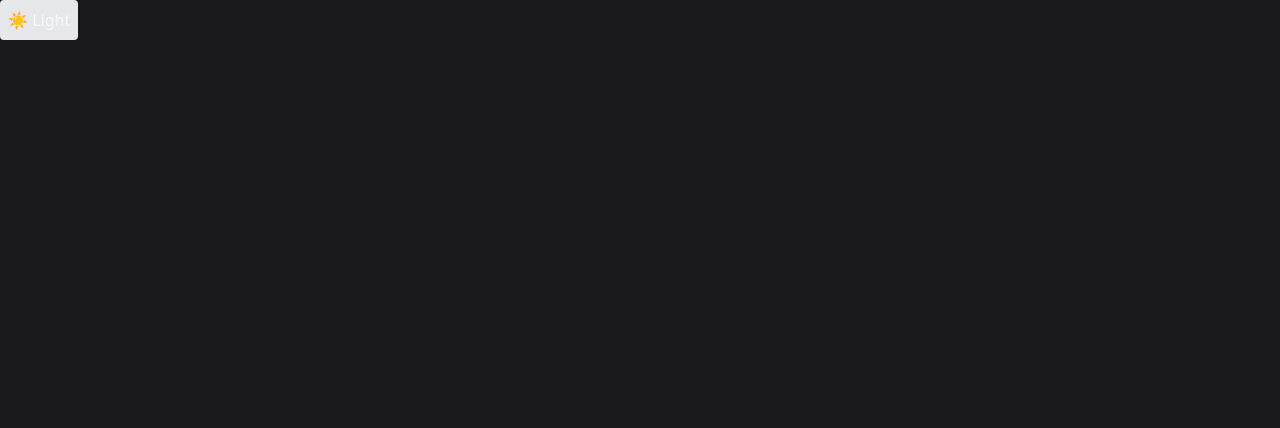
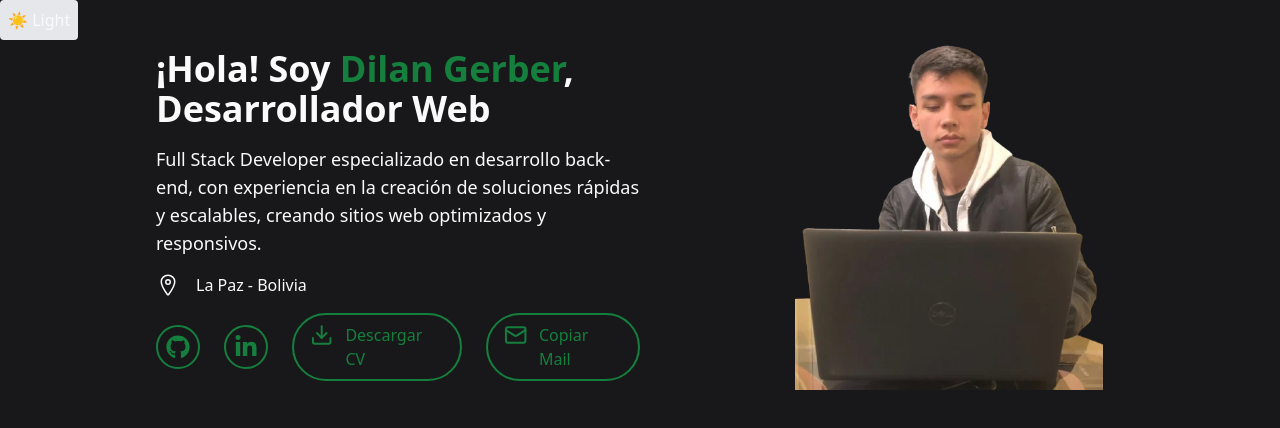
Before and after one commit to DilanGerber/portfolio-dilan, a Next.js app: page / in a window 1280 px wide. Shown: the top 428 px of the page. Built offline with nearby package versions, Linux system fonts and the light colour scheme.

Commit message:
Landing e icons

```diff
--- a/src/app/page.js
+++ b/src/app/page.js
@@ -1,9 +1,11 @@
+import Landing from "@/components/home/Landing";
 import ThemeSwitcher from "@/components/theme/ThemeSwitcher";
 
 export default function Home() {
   return (
     <div className=" ">
       <ThemeSwitcher/>
+      <Landing />
     </div>
   );
 }
--- /dev/null
+++ b/src/components/home/Landing.jsx
@@ -0,0 +1,73 @@
+import Image from 'next/image'
+import React from 'react'
+import IconDownload from '../icons/IconDownload'
+import IconGitHub from '../icons/IconGitHub'
+import IconLinkedin from '../icons/IconLinkedin'
+import IconLocation from '../icons/IconLocation'
+import IconMail from '../icons/IconMail'
+
+const Landing = () => {
+  return (
+    <section className=' relative px-4 grid max-w-[1000px] mx-auto md:grid-cols-2'>
+        <div className='flex flex-col justify-center'>
+            <h1 className="text-4xl font-bold">¡Hola! Soy <span className=' text-green-700' aria-label="Dilan Gerber">Dilan Gerber</span>, Desarrollador Web</h1>
+            <p className="text-lg font-light max-w-xl mx-auto mt-4">
+                Full Stack Developer especializado en desarrollo back-end, con experiencia en la creación de soluciones rápidas y escalables, creando sitios web optimizados y responsivos.
+            </p>
+            <div className='flex flex-row items-center gap-4 mt-4'>
+                <IconLocation className="size-6" />
+                <p>La Paz - Bolivia</p>
+            </div>
+            <div className="flex items-center gap-6 mt-4">
+                <a
+                    href="https://github.com/dilangerber"
+                    target="_blank"
+                    rel="noopener noreferrer"
+                    className="p-2  border-2 border-green-700 rounded-full text-green-700 hover:bg-green-800 hover:text-white transition-colors"
+                    aria-label="GitHub de Dilan Gerber"
+                >
+                    <IconGitHub className="size-6" />
+                </a>
+                <a
+                    href="https://linkedin.com/in/dilangerber"
+                    target="_blank"
+                    rel="noopener noreferrer"
+                    className="p-2  border-2 border-green-700 rounded-full text-green-700 hover:bg-green-800 hover:text-white transition-colors"
+                    aria-label="LinkedIn de Dilan Gerber"
+                >
+                    <IconLinkedin className="size-6" />
+                </a>
+                <a
+                    href="https://linkedin.com/in/dilangerber"
+                    target="_blank"
+                    rel="noopener noreferrer"
+                    className="py-2 px-4  border-2 border-green-700 rounded-full text-green-700 hover:bg-green-800 hover:text-white transition-colors flex flex-row gap-3"
+                    aria-label="LinkedIn de Dilan Gerber"
+                >
+                    <IconDownload className="size-6" /> Descargar CV
+                </a>
+                <a
+                    href="https://linkedin.com/in/dilangerber"
+                    target="_blank"
+                    rel="noopener noreferrer"
+                    className="py-2 px-4  border-2 border-green-700 rounded-full text-green-700 hover:bg-green-800 hover:text-white transition-colors flex flex-row gap-3"
+                    aria-label="LinkedIn de Dilan Gerber"
+                >
+                    <IconMail className="size-6" /> Copiar Mail
+                </a>
+            </div>
+        </div>
+        <div className=' relative flex justify-center md:justify-end items-center'>
+            <Image
+                src='/assets/Dilan-Gerber-image.webp'
+                alt='Dilan Gerber'
+                width={1080}
+                height={1080}
+                className=' object-contain size-[350px]'
+            />
+        </div>
+    </section>
+  )
+}
+
+export default Landing
--- /dev/null
+++ b/src/components/icons/IconDownload.js
@@ -0,0 +1,18 @@
+import * as React from "react";
+const IconDownload = (props) => (
+  <svg
+    stroke="currentColor"
+    fill="none"
+    strokeWidth={2}
+    viewBox="0 0 24 24"
+    strokeLinecap="round"
+    strokeLinejoin="round"
+    xmlns="http://www.w3.org/2000/svg"
+    {...props}
+  >
+    <path d="M21 15v4a2 2 0 0 1-2 2H5a2 2 0 0 1-2-2v-4" />
+    <polyline points="7 10 12 15 17 10" />
+    <line x1={12} y1={15} x2={12} y2={3} />
+  </svg>
+);
+export default IconDownload
--- /dev/null
+++ b/src/components/icons/IconGitHub.js
@@ -0,0 +1,14 @@
+import * as React from "react";
+const IconGitHub = (props) => (
+  <svg
+    stroke="currentColor"
+    fill="currentColor"
+    strokeWidth={0}
+    viewBox="0 0 496 512"
+    xmlns="http://www.w3.org/2000/svg"
+    {...props}
+  >
+    <path d="M165.9 397.4c0 2-2.3 3.6-5.2 3.6-3.3.3-5.6-1.3-5.6-3.6 0-2 2.3-3.6 5.2-3.6 3-.3 5.6 1.3 5.6 3.6zm-31.1-4.5c-.7 2 1.3 4.3 4.3 4.9 2.6 1 5.6 0 6.2-2s-1.3-4.3-4.3-5.2c-2.6-.7-5.5.3-6.2 2.3zm44.2-1.7c-2.9.7-4.9 2.6-4.6 4.9.3 2 2.9 3.3 5.9 2.6 2.9-.7 4.9-2.6 4.6-4.6-.3-1.9-3-3.2-5.9-2.9zM244.8 8C106.1 8 0 113.3 0 252c0 110.9 69.8 205.8 169.5 239.2 12.8 2.3 17.3-5.6 17.3-12.1 0-6.2-.3-40.4-.3-61.4 0 0-70 15-84.7-29.8 0 0-11.4-29.1-27.8-36.6 0 0-22.9-15.7 1.6-15.4 0 0 24.9 2 38.6 25.8 21.9 38.6 58.6 27.5 72.9 20.9 2.3-16 8.8-27.1 16-33.7-55.9-6.2-112.3-14.3-112.3-110.5 0-27.5 7.6-41.3 23.6-58.9-2.6-6.5-11.1-33.3 2.6-67.9 20.9-6.5 69 27 69 27 20-5.6 41.5-8.5 62.8-8.5s42.8 2.9 62.8 8.5c0 0 48.1-33.6 69-27 13.7 34.7 5.2 61.4 2.6 67.9 16 17.7 25.8 31.5 25.8 58.9 0 96.5-58.9 104.2-114.8 110.5 9.2 7.9 17 22.9 17 46.4 0 33.7-.3 75.4-.3 83.6 0 6.5 4.6 14.4 17.3 12.1C428.2 457.8 496 362.9 496 252 496 113.3 383.5 8 244.8 8zM97.2 352.9c-1.3 1-1 3.3.7 5.2 1.6 1.6 3.9 2.3 5.2 1 1.3-1 1-3.3-.7-5.2-1.6-1.6-3.9-2.3-5.2-1zm-10.8-8.1c-.7 1.3.3 2.9 2.3 3.9 1.6 1 3.6.7 4.3-.7.7-1.3-.3-2.9-2.3-3.9-2-.6-3.6-.3-4.3.7zm32.4 35.6c-1.6 1.3-1 4.3 1.3 6.2 2.3 2.3 5.2 2.6 6.5 1 1.3-1.3.7-4.3-1.3-6.2-2.2-2.3-5.2-2.6-6.5-1zm-11.4-14.7c-1.6 1-1.6 3.6 0 5.9 1.6 2.3 4.3 3.3 5.6 2.3 1.6-1.3 1.6-3.9 0-6.2-1.4-2.3-4-3.3-5.6-2z" />
+  </svg>
+);
+export default IconGitHub
--- /dev/null
+++ b/src/components/icons/IconLinkedin.js
@@ -0,0 +1,14 @@
+import * as React from "react";
+const IconLinkedin = (props) => (
+  <svg
+    stroke="currentColor"
+    fill="currentColor"
+    strokeWidth={0}
+    viewBox="0 0 448 512"
+    xmlns="http://www.w3.org/2000/svg"
+    {...props}
+  >
+    <path d="M100.28 448H7.4V148.9h92.88zM53.79 108.1C24.09 108.1 0 83.5 0 53.8a53.79 53.79 0 0 1 107.58 0c0 29.7-24.1 54.3-53.79 54.3zM447.9 448h-92.68V302.4c0-34.7-.7-79.2-48.29-79.2-48.29 0-55.69 37.7-55.69 76.7V448h-92.78V148.9h89.08v40.8h1.3c12.4-23.5 42.69-48.3 87.88-48.3 94 0 111.28 61.9 111.28 142.3V448z" />
+  </svg>
+);
+export default IconLinkedin
--- /dev/null
+++ b/src/components/icons/IconLocation.js
@@ -0,0 +1,29 @@
+import * as React from "react";
+const IconLocation = (props) => (
+  <svg
+    stroke="currentColor"
+    fill="currentColor"
+    strokeWidth={0}
+    viewBox="0 0 512 512"
+    xmlns="http://www.w3.org/2000/svg"
+    {...props}
+  >
+    <path
+      fill="none"
+      strokeLinecap="round"
+      strokeLinejoin="round"
+      strokeWidth={32}
+      d="M256 48c-79.5 0-144 61.39-144 137 0 87 96 224.87 131.25 272.49a15.77 15.77 0 0 0 25.5 0C304 409.89 400 272.07 400 185c0-75.61-64.5-137-144-137z"
+    />
+    <circle
+      cx={256}
+      cy={192}
+      r={48}
+      fill="none"
+      strokeLinecap="round"
+      strokeLinejoin="round"
+      strokeWidth={32}
+    />
+  </svg>
+);
+export default IconLocation
--- /dev/null
+++ b/src/components/icons/IconMail.js
@@ -0,0 +1,17 @@
+import * as React from "react";
+const IconMail = (props) => (
+  <svg
+    stroke="currentColor"
+    fill="none"
+    strokeWidth={2}
+    viewBox="0 0 24 24"
+    strokeLinecap="round"
+    strokeLinejoin="round"
+    xmlns="http://www.w3.org/2000/svg"
+    {...props}
+  >
+    <rect width={20} height={16} x={2} y={4} rx={2} />
+    <path d="m22 7-8.97 5.7a1.94 1.94 0 0 1-2.06 0L2 7" />
+  </svg>
+);
+export default IconMail
```
Also changed, not shown: public/assets/Dilan-Gerber-Image-2.webp (added), public/assets/Dilan-Gerber-image.webp (added).
